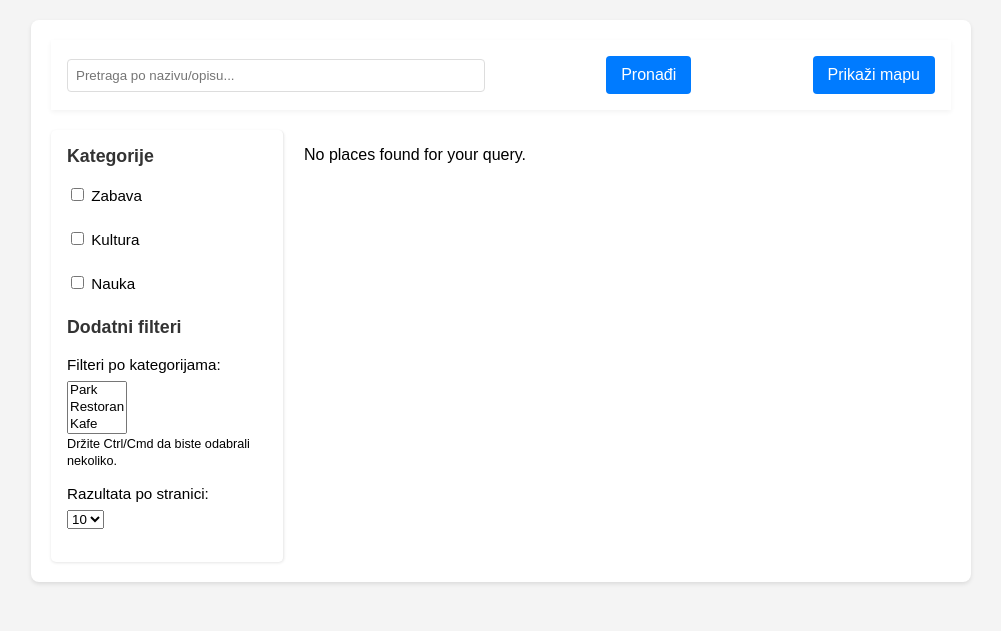
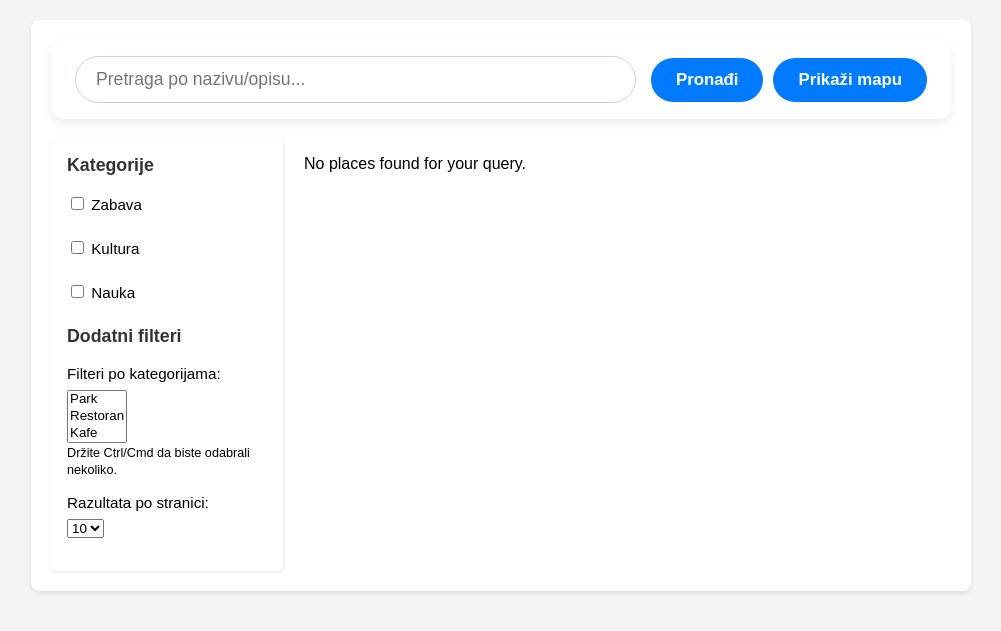
Before and after one commit to GrygoryZach/zrenjanin-for-youth, a Flask app: page / in a window 1280 px wide. Shown: the top 631 px of the page, without its empty margins (139-1140 px from the left). Run offline with Flask 3, Linux system fonts and the light colour scheme; data that the repository does not hold is empty.

Commit message:
feat: new top bar style

```diff
--- a/static/css/style.css
+++ b/static/css/style.css
@@ -20,41 +20,62 @@ body {
     align-items: center;
     margin-bottom: 20px;
     background: white;
-    padding: 1rem;
-    box-shadow: 0 2px 5px rgba(0,0,0,0.05);
+    padding: 1rem 1.5rem;
+    box-shadow: 0 4px 10px rgba(0,0,0,0.08);
+    border-radius: 12px;
+    flex-wrap: wrap;
+    gap: 15px;
 }
 
 .top-bar input[type="text"] {
     flex-grow: 1;
-    margin-right: 10px;
-    padding: 8px;
-    border: 1px solid #ddd;
-    border-radius: 4px;
+    min-width: 200px;
+    padding: 12px 20px;
+    border: 1px solid #c8d1da;
+    border-radius: 25px;
+    font-size: 1.1em;
+    transition: all 0.3s ease-in-out;
+    outline: none;
 }
 
-#search-input {
-    width: 60%;
-    max-width: 400px;
+.top-bar input[type="text"]:focus {
+    border-color: #007bff;
+    box-shadow: 0 0 0 4px rgba(0, 123, 255, 0.2);
 }
 
-.top-bar button {
-    padding: 10px 15px;
+.button-group {
+    display: flex;
+    gap: 10px;
+    flex-shrink: 0;
+}
+
+.button-group button {
+    padding: 12px 25px;
     background-color: #007bff;
     color: white;
     border: none;
-    border-radius: 4px;
+    border-radius: 25px;
     cursor: pointer;
-    font-size: 1em;
-    transition: background-color 0.2s;
-    margin-left: 10px;
+    font-size: 1.05em;
+    font-weight: 600;
+    transition: background-color 0.2s ease, transform 0.1s ease, box-shadow 0.2s ease;
+    white-space: nowrap;
 }
 
-.top-bar button:first-of-type {
-    margin-left: 0;
+.button-group button:hover {
+    background-color: #0056b3;
+    transform: translateY(-2px);
+    box-shadow: 0 4px 8px rgba(0,0,0,0.15);
 }
 
-.top-bar button:hover {
-    background-color: #0056b3;
+.button-group button:active {
+    transform: translateY(0);
+    box-shadow: none;
+}
+
+.top-bar button:first-of-type,
+.top-bar button {
+    margin-left: 0;
 }
 
 .controls {
@@ -225,7 +246,7 @@ body {
     color: #555;
 }
 
-.map-modal   {
+.map-modal {
     display: none;
     position: fixed;
     z-index: 1000;
--- a/templates/place_search.html
+++ b/templates/place_search.html
@@ -13,8 +13,10 @@
 <div class="container">
     <header class="top-bar">
         <input type="text" id="search-input" placeholder="Pretraga po nazivu/opisu...">
-        <button id="search-button">Pronađi</button>
-        <button id="toggle-map">Prikaži mapu</button>
+        <div class="button-group">
+            <button id="search-button">Pronađi</button>
+            <button id="toggle-map">Prikaži mapu</button>
+        </div>
     </header>
 
     <div class="main-content">
```
